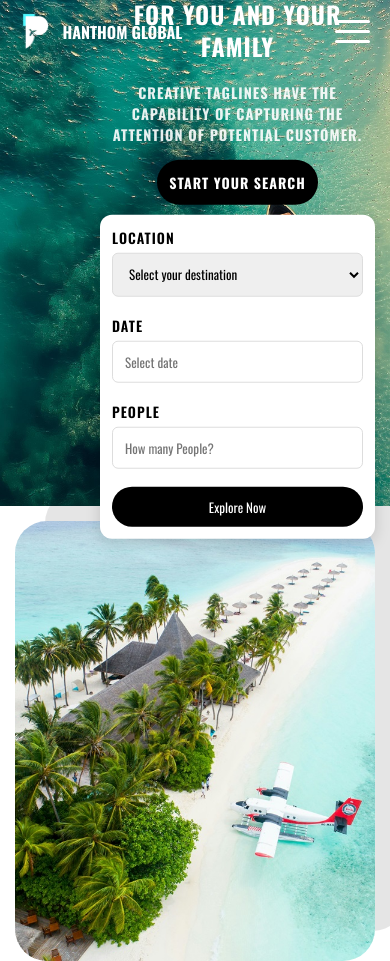
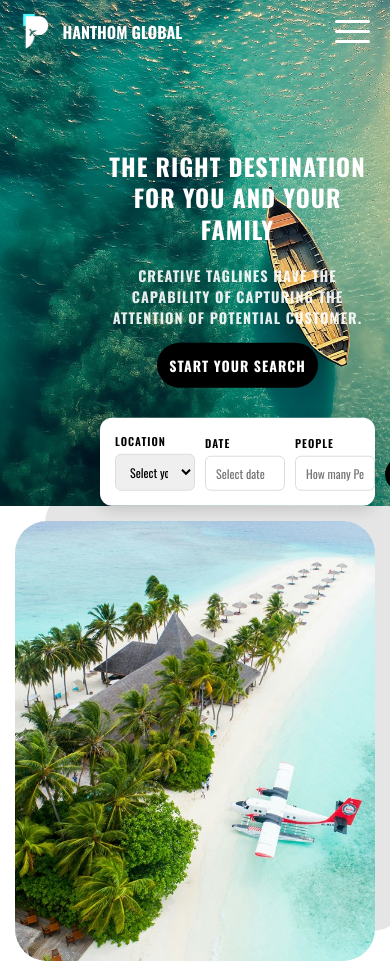
Before and after one commit to gayathra45/Phanthom-Global-Travel-Website, a plain HTML site: page Home Page/Destinations/index.html in a window 390 px wide. Shown: the top 961 px of the page. Drawn offline with nearby package versions, Linux system fonts and the light colour scheme; a script that the page names is missing.

Commit message:
update 8

```diff
--- a/Home Page/Destinations/Packages/ex/Canada3.html
+++ b/Home Page/Destinations/Packages/ex/Canada3.html
@@ -42,7 +42,6 @@
   </header>
 
   <link rel="stylesheet" href="../../../main.css">
-  <script src="../../../main.js"></script>
 
 
 
@@ -322,6 +321,7 @@
 
 
 
+  <script src="../../../main.js"></script>
 
 </body>
 
--- a/Home Page/Destinations/styles.css
+++ b/Home Page/Destinations/styles.css
@@ -497,6 +497,7 @@ body {
   .header__content {
     position: relative;
     padding-bottom: 10rem;
+    align-items: center;
   }
 
   .header__content :is(h1, .section__description) {
@@ -666,6 +667,7 @@ body {
   .hero {
     height: auto;
     padding: 40px 20px;
+    align-items: center;
   }
 
   .overlay {
@@ -675,6 +677,7 @@ body {
   .hero-text {
     text-align: center;
     max-width: 100%;
+    align-items: center;
   }
 
   .hero-text h1 {
@@ -979,6 +982,7 @@ body {
 
 @media (max-width: 768px) {
   .hero .hero-text h1 {
+    padding-top: 150px;
     font-size: 1.5rem;
   }
 
@@ -1148,3 +1152,123 @@ body {
     font-size: 0.75em;
   }
 }
+
+
+
+/* ============================================
+   FORCE DESKTOP VIEW FOR SEARCH BOX ONLY
+   Add this at the END of your styles.css file
+   ============================================ */
+
+/* Override mobile styles for search box at all screen sizes */
+@media (max-width: 1024px) {
+  .search-box {
+    flex-direction: row !important;
+    align-items: flex-end !important;
+    gap: 20px !important;
+    padding: 20px !important;
+    max-width: 950px !important;
+    flex-wrap: nowrap !important;
+  }
+
+  .search-box .field {
+    flex: 1 !important;
+    width: auto !important;
+    margin-bottom: 0 !important;
+    min-width: 120px !important;
+  }
+
+  .search-box select,
+  .search-box input {
+    width: 100% !important;
+    padding: 10px !important;
+    font-size: 14px !important;
+  }
+
+  .search-box button.btn {
+    width: auto !important;
+    padding: 12px 25px !important;
+    white-space: nowrap !important;
+  }
+}
+
+@media (max-width: 768px) {
+  .search-box {
+    flex-direction: row !important;
+    align-items: flex-end !important;
+    gap: 15px !important;
+    padding: 15px !important;
+    margin-top: 40px !important;
+    flex-wrap: nowrap !important;
+  }
+
+  .search-box .field {
+    width: auto !important;
+    flex: 1 !important;
+    margin-bottom: 0 !important;
+  }
+
+  .search-box select,
+  .search-box input {
+    width: 100% !important;
+    padding: 10px !important;
+  }
+
+  .search-box button.btn {
+    width: auto !important;
+    text-align: center !important;
+    padding: 12px 20px !important;
+  }
+}
+
+@media (max-width: 480px) {
+  .search-box {
+    padding: 15px !important;
+    flex-direction: row !important;
+    gap: 10px !important;
+    flex-wrap: nowrap !important;
+  }
+
+  .search-box .field {
+    flex: 1 !important;
+    min-width: 80px !important;
+  }
+
+  .search-box input,
+  .search-box select,
+  .search-box button {
+    font-size: 12px !important;
+    padding: 8px 10px !important;
+  }
+
+  .search-box button.btn {
+    width: auto !important;
+    padding: 8px 15px !important;
+  }
+
+  .search-box label {
+    font-size: 11px !important;
+  }
+}
+
+/* Ensure search box stays horizontal on very small screens */
+@media (max-width: 360px) {
+  .search-box {
+    overflow-x: auto !important;
+    -webkit-overflow-scrolling: touch !important;
+  }
+
+  .search-box .field {
+    min-width: 70px !important;
+  }
+
+  .search-box input,
+  .search-box select {
+    font-size: 11px !important;
+  }
+
+  .search-box button.btn {
+    font-size: 11px !important;
+    padding: 8px 12px !important;
+  }
+}
```
Also changed, not shown: Home Page/Destinations/Packages/applyForm/applynow.js (+14 -0 lines), Home Page/Destinations/Packages/ex/Canada5.html (+1 -1 lines), Home Page/Destinations/Packages/ex/Canada7.html (+1 -1 lines), Home Page/Destinations/Packages/ex/NZ3.html (+1 -1 lines), Home Page/Destinations/Packages/ex/NZ5.html (+1 -1 lines), Home Page/Destinations/Packages/ex/NZ7.html (+1 -1 lines), Home Page/Destinations/Packages/ex/Switz3.html (+1 -1 lines), Home Page/Destinations/Packages/ex/Switz5.html (+1 -1 lines), Home Page/Destinations/Packages/ex/Switz7.html (+1 -1 lines), Home Page/Destinations/Packages/ex/UK3.html (+1 -1 lines), Home Page/Destinations/Packages/ex/UK5.html (+1 -1 lines), Home Page/Destinations/Packages/ex/UK7.html (+1 -1 lines), Home Page/Destinations/Packages/ex/aussie3.html (+2 -2 lines), Home Page/Destinations/Packages/ex/aussie5.html (+1 -1 lines), 2 more files.
